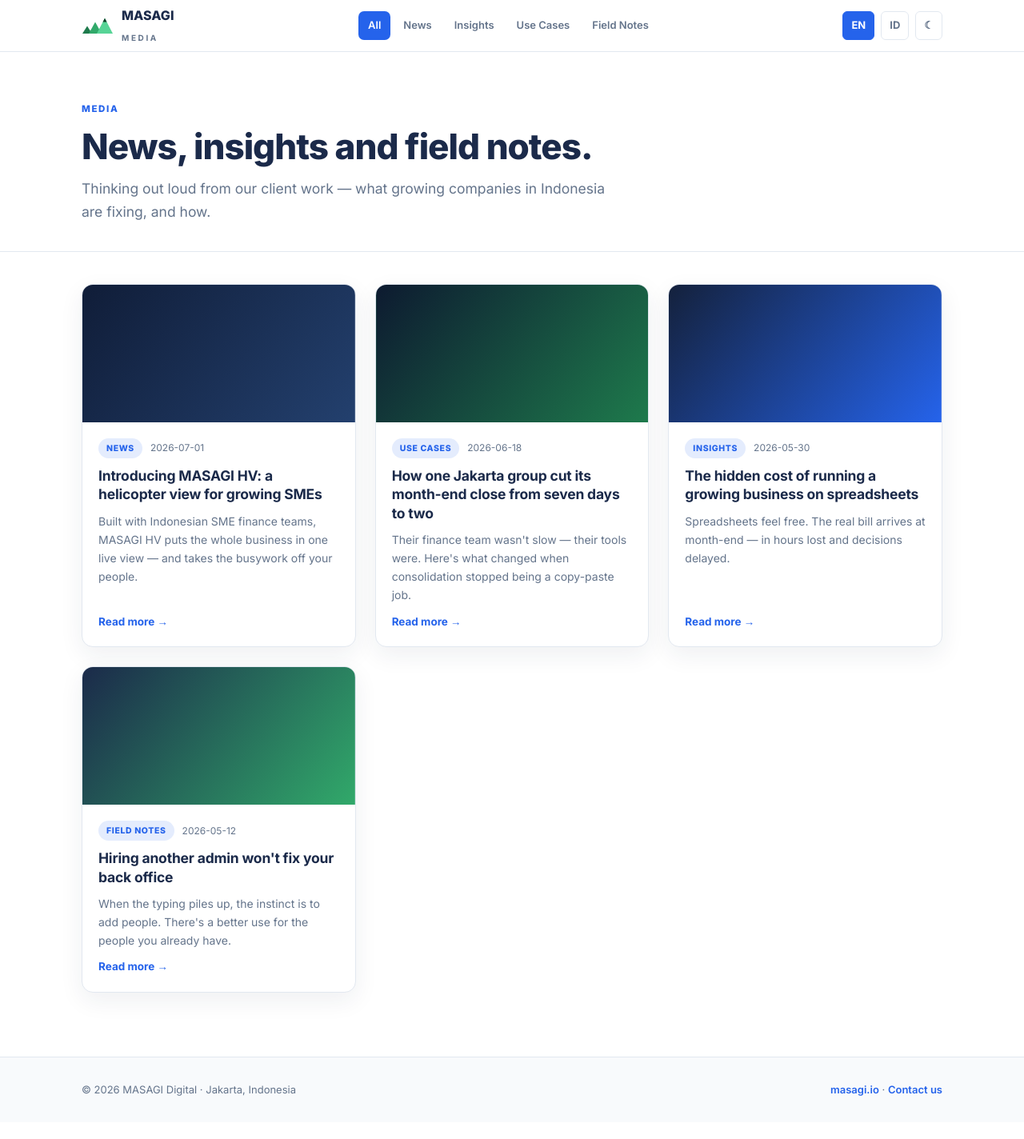
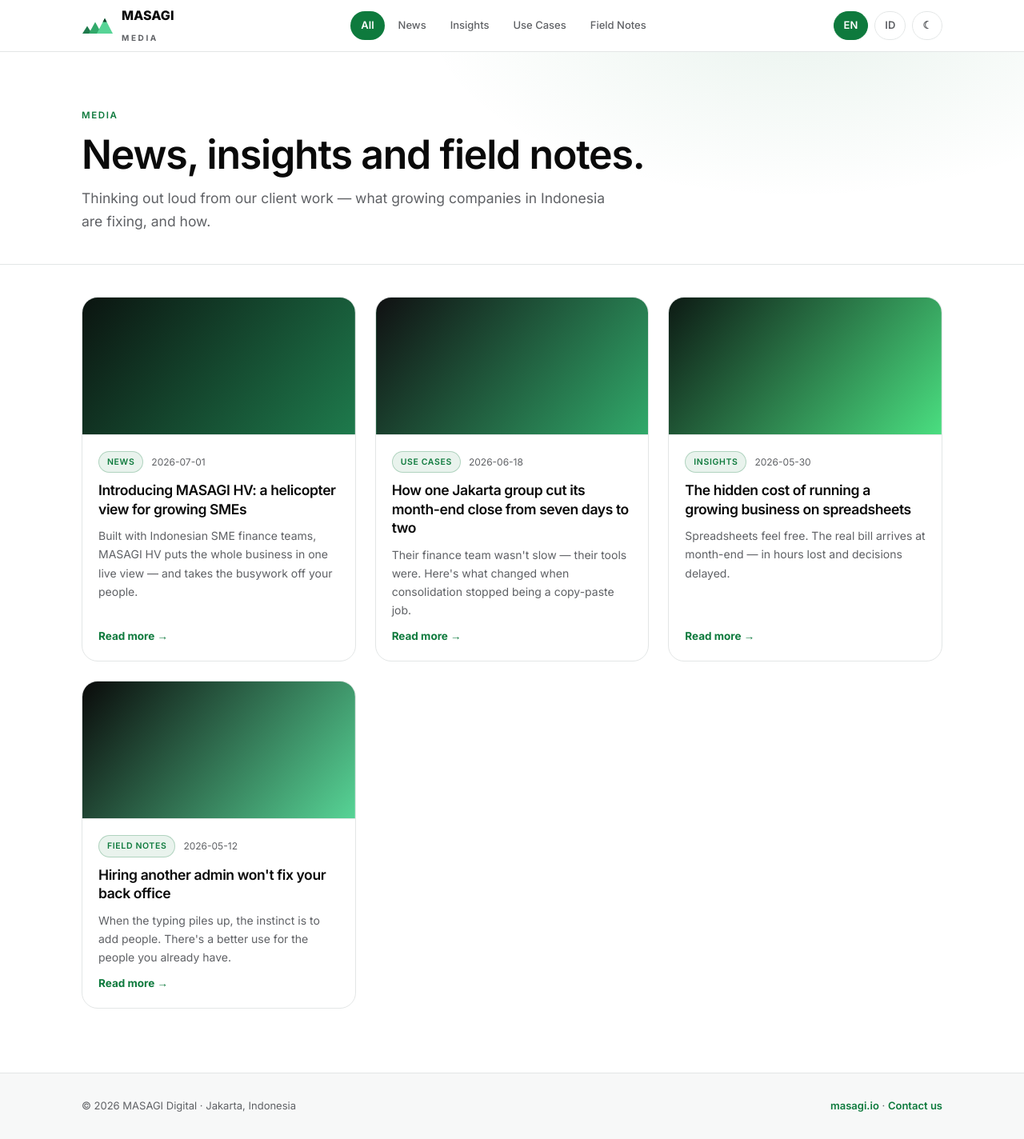
Before and after one commit to samudraharimurti/MASAGI-DIGITAL, a Flask app: page / in a window 1280 px wide. Shown: the whole page at 80% size. Before the commit the page ends 1370 px from the top, so only its background shows below. Run offline with Flask 3, Linux system fonts and the light colour scheme; data comes from the database, SQL or seed files in the repository.

Commit message:
blog: adopt the landing's dark product theme
Restyle blog.masagi.io to the same design system now live on masagi.io —
near-black canvas, layered surfaces, hairline borders, mint accent, Inter at
600 with tight tracking, 20px cards and 32px feature blocks with pill tags
and buttons. Dark is the default; light mode uses the same deeper green
(#0E7A3D) for contrast on white.

Also commits the landing index.html with the theme link enabled.

```diff
--- a/cms/templates/base.html
+++ b/cms/templates/base.html
@@ -1,5 +1,5 @@
 <!DOCTYPE html>
-<html lang="en" data-theme="light">
+<html lang="en" data-theme="dark">
 <head>
 <meta charset="UTF-8">
 <meta name="viewport" content="width=device-width, initial-scale=1.0">
@@ -17,18 +17,28 @@
 <link rel="preconnect" href="https://fonts.gstatic.com" crossorigin>
 <link href="https://fonts.googleapis.com/css2?family=Inter:wght@400;500;600;700;800&display=swap" rel="stylesheet">
 <style>
-:root {
-  --navy:#1B2A4A; --accent:#2563EB; --green:#1E7A4C;
-  --bg:#FFFFFF; --bg-2:#F8FAFC; --surface:#FFFFFF;
-  --text:#1B2A4A; --text-2:#64748B; --border:#E2E8F0;
-  --shadow:0 10px 30px rgba(27,42,74,.07);
+/* Same design system as the masagi.io landing: near-black canvas, layered
+   surfaces, hairline borders, mint accent, Inter at 600 with tight tracking. */
+:root,
+html[data-theme="dark"] {
+  --bg:#0A0A0A; --bg-2:#0D0D0F; --surface:#101012; --surface-2:#18181B;
+  --text:#F2F2F2; --text-2:#8F8F94; --text-3:#646469;
+  --border:#2C2C30;
+  --accent:#4ADE80; --accent-ink:#05140B; --green:#31A96A;
+  --accent-soft:rgba(74,222,128,.10); --accent-line:rgba(74,222,128,.28);
+  --shadow:0 24px 60px rgba(0,0,0,.55);
+  --r-lg:32px; --r-md:20px; --r-sm:12px; --pill:999px;
 }
-html[data-theme="dark"] {
-  --accent:#3B82F6; --green:#57D496;
-  --bg:#0F172A; --bg-2:#131F38; --surface:#1E293B;
-  --text:#F1F5F9; --text-2:#94A3B8; --border:#334155;
-  --shadow:0 10px 30px rgba(0,0,0,.4);
+/* Deep green in light mode: mint on white is only 1.7:1, #0E7A3D is 5.43:1. */
+html[data-theme="light"] {
+  --bg:#FFFFFF; --bg-2:#F7F8F8; --surface:#FFFFFF; --surface-2:#F0F2F2;
+  --text:#0A0A0A; --text-2:#5F6165; --text-3:#8A8D91;
+  --border:#E3E6E6;
+  --accent:#0E7A3D; --accent-ink:#FFFFFF; --green:#1E7A4C;
+  --accent-soft:rgba(14,122,61,.09); --accent-line:rgba(14,122,61,.26);
+  --shadow:0 18px 44px rgba(10,10,10,.08);
 }
+h1,h2,h3,h4 { font-weight:600; letter-spacing:-.022em; }
 * { box-sizing:border-box; margin:0; padding:0; }
 body { font-family:'Inter','Helvetica Neue',Arial,sans-serif; background:var(--bg); color:var(--text);
   line-height:1.65; -webkit-font-smoothing:antialiased; }
@@ -45,14 +55,14 @@ header.top { position:sticky; top:0; z-index:30; background:color-mix(in srgb, v
 .brand svg { height:24px; }
 .brand .sub { font-size:10px; letter-spacing:.26em; color:var(--text-2); font-weight:700; }
 .cats { display:flex; gap:4px; flex-wrap:wrap; }
-.cats a { font-size:13px; font-weight:600; color:var(--text-2); padding:7px 12px; border-radius:7px; }
-.cats a:hover { color:var(--text); background:var(--bg-2); }
-.cats a.on { background:var(--accent); color:#fff; }
+.cats a { font-size:13px; font-weight:500; color:var(--text-2); padding:7px 13px; border-radius:var(--pill); }
+.cats a:hover { color:var(--text); background:var(--surface-2); }
+.cats a.on { background:var(--accent); color:var(--accent-ink); font-weight:600; }
 .tools { display:flex; align-items:center; gap:8px; }
-.icon-btn { font:inherit; font-size:13px; font-weight:700; cursor:pointer; padding:6px 10px;
-  border:1px solid var(--border); border-radius:6px; background:transparent; color:var(--text-2); }
-.icon-btn:hover { color:var(--text); }
-.lang-btn.on { background:var(--accent); color:#fff; border-color:var(--accent); }
+.icon-btn { font:inherit; font-size:13px; font-weight:600; cursor:pointer; padding:6px 12px;
+  border:1px solid var(--border); border-radius:var(--pill); background:transparent; color:var(--text-2); }
+.icon-btn:hover { color:var(--text); border-color:var(--accent-line); }
+.lang-btn.on { background:var(--accent); color:var(--accent-ink); border-color:var(--accent); }
 @media (max-width:860px){ .cats { display:none; } }
 
 /* footer */
@@ -62,10 +72,11 @@ footer.foot { border-top:1px solid var(--border); margin-top:70px; background:va
 .foot-in a { color:var(--accent); font-weight:600; }
 
 /* shared bits */
-.eyebrow { font-size:11.5px; font-weight:800; letter-spacing:.14em; text-transform:uppercase; color:var(--accent); }
-.tag { display:inline-block; font-size:10.5px; font-weight:800; letter-spacing:.06em; text-transform:uppercase;
-  color:var(--accent); background:color-mix(in srgb, var(--accent) 12%, transparent);
-  padding:4px 10px; border-radius:99px; }
+.eyebrow { font-size:11.5px; font-weight:600; letter-spacing:.14em; text-transform:uppercase; color:var(--accent); }
+.tag { display:inline-block; font-size:10.5px; font-weight:600; letter-spacing:.06em; text-transform:uppercase;
+  color:var(--accent); background:var(--accent-soft); border:1px solid var(--accent-line);
+  padding:4px 10px; border-radius:var(--pill); }
+::selection { background:var(--accent); color:var(--accent-ink); }
 .muted { color:var(--text-2); }
 </style>
 {% block head %}{% endblock %}
--- a/cms/templates/index.html
+++ b/cms/templates/index.html
@@ -8,23 +8,25 @@
 
 {% block head %}
 <style>
-.hero-h { padding:56px 0 34px; border-bottom:1px solid var(--border); }
-.hero-h h1 { font-size:clamp(28px,4.4vw,44px); font-weight:800; letter-spacing:-1px; line-height:1.1; margin-top:12px; }
+.hero-h { padding:64px 0 38px; border-bottom:1px solid var(--border);
+  background:radial-gradient(760px 380px at 78% -20%, var(--accent-soft), transparent 62%); }
+.hero-h h1 { font-size:clamp(30px,4.8vw,50px); font-weight:600; letter-spacing:-.024em; line-height:1.06; margin-top:12px; }
 .hero-h p { color:var(--text-2); font-size:clamp(15px,1.7vw,17.5px); max-width:62ch; margin-top:14px; }
 .grid { display:grid; grid-template-columns:repeat(3,1fr); gap:24px; padding:40px 0 10px; }
 @media (max-width:900px){ .grid { grid-template-columns:repeat(2,1fr); } }
 @media (max-width:620px){ .grid { grid-template-columns:1fr; } }
-.card { background:var(--surface); border:1px solid var(--border); border-radius:14px; overflow:hidden;
-  box-shadow:var(--shadow); display:flex; flex-direction:column; transition:transform .16s, border-color .16s; }
-.card:hover { transform:translateY(-3px); border-color:var(--accent); }
-.cover { height:172px; background-size:cover; background-position:center; }
-.cover.g0 { background-image:linear-gradient(130deg,#101d38,#23406e); }
-.cover.g1 { background-image:linear-gradient(130deg,#0d1a30,#1E7A4C); }
-.cover.g2 { background-image:linear-gradient(130deg,#14213c,#2563EB); }
-.cover.g3 { background-image:linear-gradient(130deg,#1B2A4A,#31A96A); }
+.card { background:var(--surface); border:1px solid var(--border); border-radius:var(--r-md); overflow:hidden;
+  box-shadow:none; display:flex; flex-direction:column;
+  transition:transform .18s, border-color .18s, background .18s; }
+.card:hover { transform:translateY(-2px); border-color:var(--accent-line); background:var(--surface-2); }
+.cover { height:172px; background-size:cover; background-position:center; border-bottom:1px solid var(--border); }
+.cover.g0 { background-image:linear-gradient(130deg,#0b1410,#1E7A4C); }
+.cover.g1 { background-image:linear-gradient(130deg,#101012,#31A96A); }
+.cover.g2 { background-image:linear-gradient(130deg,#0d1a14,#4ADE80); }
+.cover.g3 { background-image:linear-gradient(130deg,#0A0A0A,#57D496); }
 .card-b { padding:20px; display:flex; flex-direction:column; gap:10px; flex:1; }
 .meta { display:flex; align-items:center; gap:10px; font-size:12px; color:var(--text-2); }
-.card-b h2 { font-size:17.5px; font-weight:700; line-height:1.34; letter-spacing:-.2px; }
+.card-b h2 { font-size:17.5px; font-weight:600; line-height:1.34; letter-spacing:-.022em; }
 .card-b p { font-size:14px; color:var(--text-2); flex:1; }
 .read { font-size:13.5px; font-weight:700; color:var(--accent); }
 .empty { padding:70px 0; text-align:center; color:var(--text-2); }
--- a/landing/index.html
+++ b/landing/index.html
@@ -16,6 +16,7 @@
 <link href="https://fonts.googleapis.com/css2?family=Inter:wght@400;500;600;700;800&display=swap" rel="stylesheet">
 <link rel="stylesheet" href="https://cdn.jsdelivr.net/npm/swiper@11/swiper-bundle.min.css">
 <link rel="stylesheet" href="styles.css?v=20260801">
+<link rel="stylesheet" href="theme-swiper.css?v=202608060447">
 </head>
 <body>
 
```
Also changed, not shown: cms/templates/post.html (+16 -12 lines).
